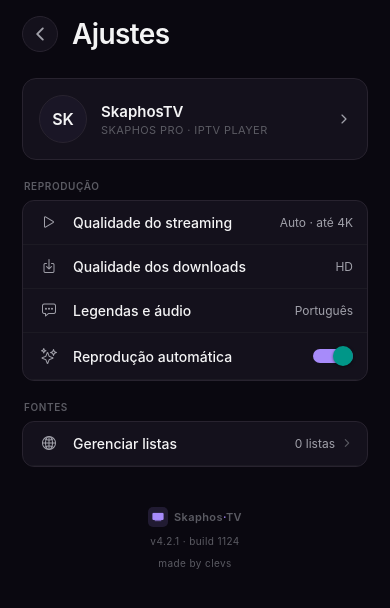
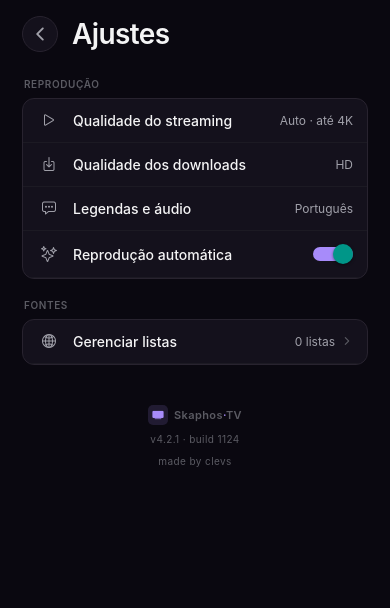
Before and after one commit to clevim/skaphosTv, a React Native app: screen /Settings in a window 390 px wide. Shown: the top 608 px of the page. Built offline with nearby package versions, Linux system fonts and the light colour scheme.

Commit message:
full: update all untrack files

```diff
--- a/src/components/TopHeader.tsx
+++ b/src/components/TopHeader.tsx
@@ -62,10 +62,6 @@ export default function TopHeader({ onSettingsPress, onAddPress }: Props) {
           <Ionicons name="settings-outline" size={19} color={colors.text2} />
         </TVFocusable>
 
-        {/* Avatar */}
-        <View style={styles.avatar}>
-          <Text style={styles.avatarText}>SK</Text>
-        </View>
       </View>
     </View>
   );
@@ -153,20 +149,4 @@ const styles = StyleSheet.create({
     alignItems: 'center',
     justifyContent: 'center',
   },
-  avatar: {
-    width: 30,
-    height: 30,
-    borderRadius: radius.full,
-    backgroundColor: colors.bg2,
-    borderWidth: 1,
-    borderColor: colors.border,
-    alignItems: 'center',
-    justifyContent: 'center',
-  },
-  avatarText: {
-    fontSize: 10,
-    fontWeight: '700',
-    color: colors.text1,
-    letterSpacing: 0.5,
-  },
 });
--- a/src/screens/SettingsScreen.tsx
+++ b/src/screens/SettingsScreen.tsx
@@ -293,17 +293,6 @@ export default function SettingsScreen() {
       <View style={tvStyles.root}>
         {/* Left sidebar */}
         <View style={tvStyles.sidebar}>
-          {/* Profile card */}
-          <View style={tvStyles.profileCard}>
-            <View style={tvStyles.avatar}>
-              <Text style={tvStyles.avatarText}>SK</Text>
-            </View>
-            <View>
-              <Text style={tvStyles.profileName}>SkaphosTV</Text>
-              <Text style={tvStyles.profilePlan}>SKAPHOS PRO</Text>
-            </View>
-          </View>
-
           {/* Category list */}
           <View style={tvStyles.categoryList}>
             {TV_CATEGORIES.map(cat => {
@@ -375,17 +364,6 @@ export default function SettingsScreen() {
       </View>
 
       <ScrollView style={styles.content} contentContainerStyle={styles.inner}>
-        <View style={styles.profileCard}>
-          <View style={styles.profileAvatar}>
-            <Text style={styles.profileAvatarText}>SK</Text>
-          </View>
-          <View style={{ flex: 1 }}>
-            <Text style={styles.profileName}>SkaphosTV</Text>
-            <Text style={styles.profilePlan}>SKAPHOS PRO · IPTV PLAYER</Text>
-          </View>
-          <Ionicons name="chevron-forward" size={14} color={colors.text2} />
-        </View>
-
         <SettingsGroup title="Reprodução">
           <SettingsRow icon="play-outline"            label="Qualidade do streaming"  value="Auto · até 4K" />
           <SettingsRow icon="download-outline"         label="Qualidade dos downloads" value="HD" />
@@ -456,29 +434,6 @@ const tvStyles = StyleSheet.create({
     paddingTop: 32,
     gap: spacing.xl,
   },
-  profileCard: {
-    flexDirection: 'row',
-    alignItems: 'center',
-    gap: 12,
-    paddingHorizontal: spacing.xl,
-    paddingBottom: spacing.xl,
-    borderBottomWidth: 1,
-    borderBottomColor: colors.borderSoft,
-  },
-  avatar: {
-    width: 44,
-    height: 44,
-    borderRadius: radius.full,
-    backgroundColor: colors.bg2,
-    borderWidth: 1,
-    borderColor: colors.border,
-    alignItems: 'center',
-    justifyContent: 'center',
-  },
-  avatarText: { fontSize: 14, fontWeight: '700', color: colors.text1 },
-  profileName: { fontSize: 14, fontWeight: '600', color: colors.text1 },
-  profilePlan: { fontSize: 10, color: colors.text3, marginTop: 2, letterSpacing: 0.4 },
-
   categoryList: {
     flex: 1,
     paddingHorizontal: spacing.sm,
@@ -593,20 +548,6 @@ const styles = StyleSheet.create({
     paddingTop: 18,
   },
 
-  profileCard: {
-    flexDirection: 'row', alignItems: 'center', gap: 14,
-    padding: 16, backgroundColor: colors.bg1,
-    borderRadius: 14, borderWidth: 1, borderColor: colors.border,
-  },
-  profileAvatar: {
-    width: 48, height: 48, borderRadius: 999,
-    backgroundColor: colors.bg2, borderWidth: 1, borderColor: colors.border,
-    alignItems: 'center', justifyContent: 'center',
-  },
-  profileAvatarText: { fontSize: 16, fontWeight: '600', color: colors.text1 },
-  profileName: { fontSize: 15, fontWeight: '600', color: colors.text1 },
-  profilePlan: { fontSize: 11, color: colors.text3, marginTop: 2, letterSpacing: 0.4 },
-
   group: { gap: spacing.sm },
   groupTitle: {
     fontSize: 10, fontWeight: '600', color: colors.text3,
--- a/src/store/useStore.ts
+++ b/src/store/useStore.ts
@@ -159,9 +159,16 @@ export const useStore = create<AppState>((set, get) => ({
 
   removeSource: (id) => {
     set(state => ({ sources: state.sources.filter(s => s.id !== id) }));
-    // Limpa cache de canais ao remover fonte
     clearChannelsChunked(Math.ceil(get().channels.length / CHUNK_SIZE)).catch(() => {});
-    set({ channels: [], groups: [] });
+    set({
+      channels: [],
+      groups: [],
+      channelIndex: null,
+      currentChannel: null,
+      recentChannels: [],
+      activeSourceId: null,
+      selectedGroup: null,
+    });
     get().saveToStorage();
   },
 
```
Also changed, not shown: 1 other file (tests, documents, lock files or other folders).
